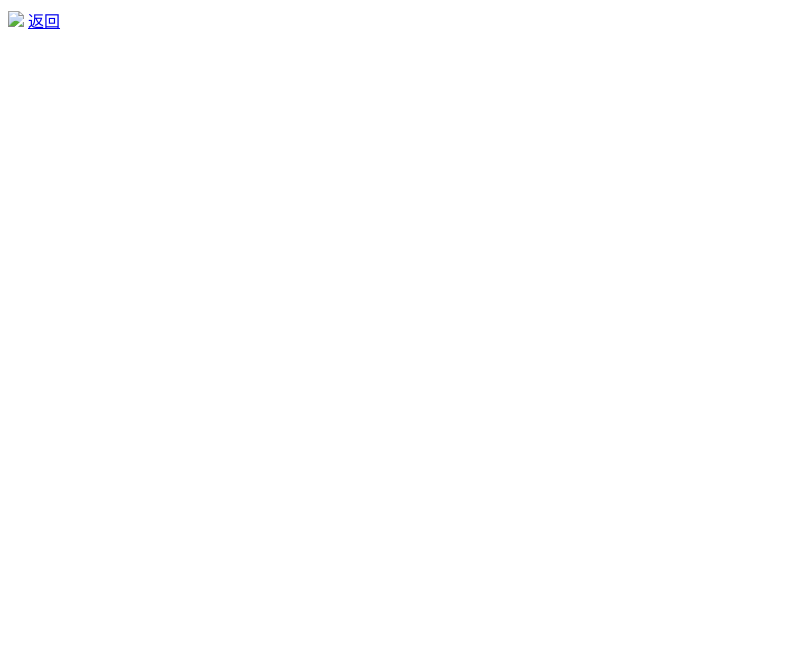
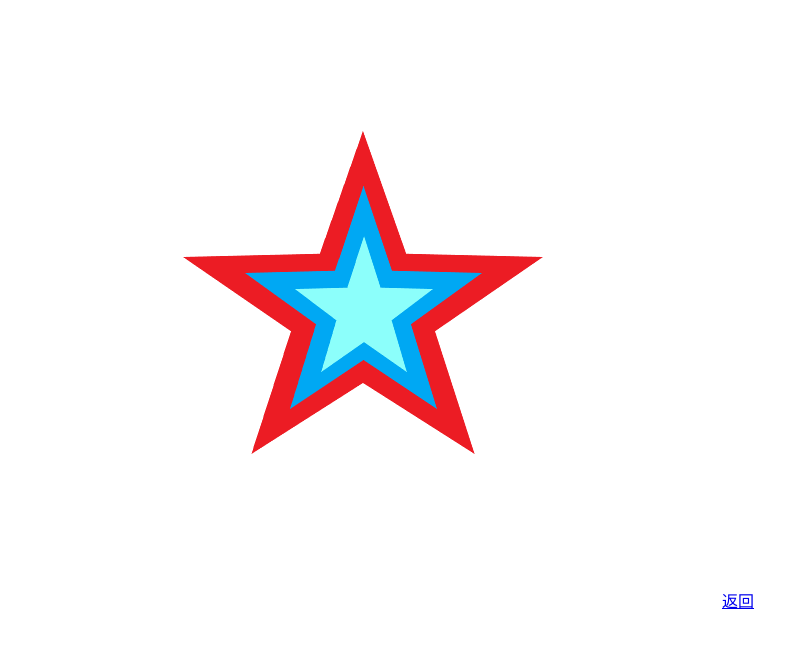
Before and after one commit to LiJW-1/lablab, a plain HTML site: page lab_0/0_1.html in a window 1280 px wide. Shown: the whole page, without its empty margins (0-808 px from the left). Drawn offline with Linux system fonts and the light colour scheme.

Commit message:
Update 0_1.html

```diff
--- a/lab_0/0_1.html
+++ b/lab_0/0_1.html
@@ -5,7 +5,7 @@
 		<title></title>
 	</head>
 	<body>
-		<img src="./lab_0/p201612203502009.png" />
+		<img src="p201612203502009.png" />
 		<td width="12%" bgcolor="beige" align="center" ><a href="../index.html" title="fengjing">返回</a></td>
 	</body>
 </html>
```
